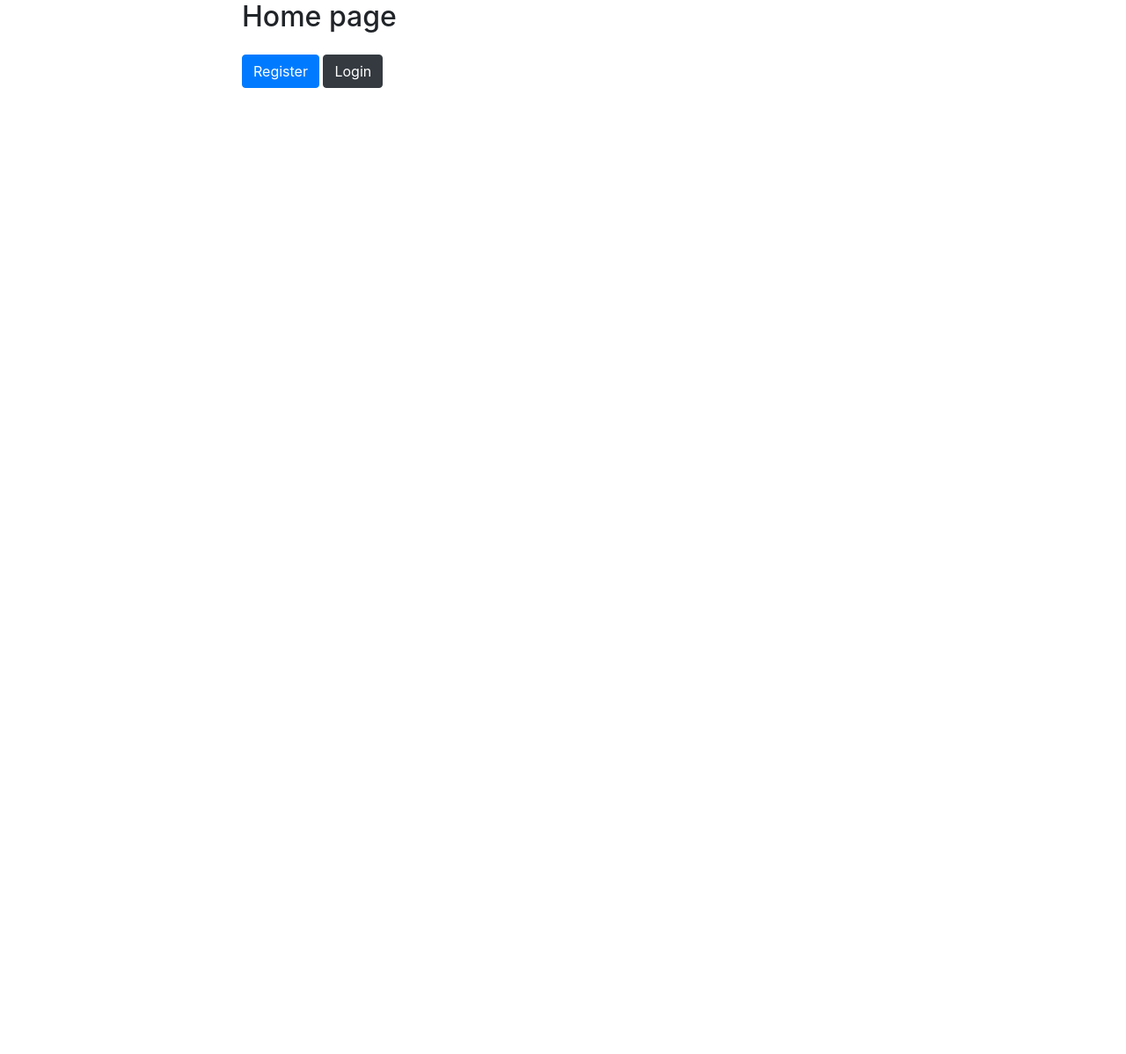
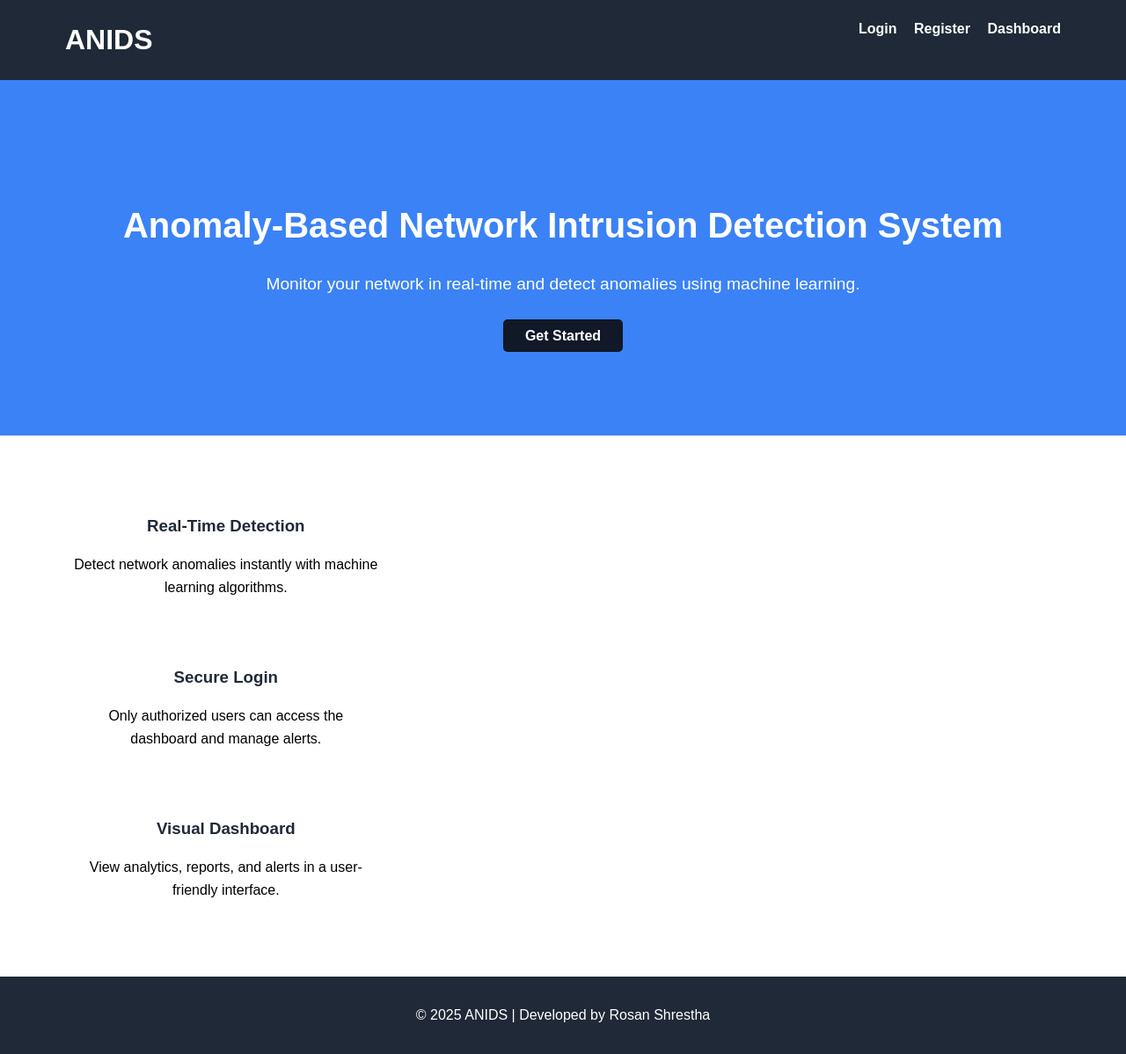
Before and after one commit to rosangithub/ANIDS, a Flask app: page / in a window 1280 px wide. Shown: the whole page at 88% size. Before the commit the page ends 100 px from the top, so only its background shows below. Run offline with Flask 3, Linux system fonts and the light colour scheme.

Commit message:
add simple home page

```diff
--- /dev/null
+++ b/static/css/style.css
@@ -0,0 +1,101 @@
+/* General Styles */
+body {
+    font-family: Arial, sans-serif;
+    margin: 0;
+    padding: 0;
+    line-height: 1.6;
+    background-color: #f5f5f5;
+}
+
+.container {
+    width: 90%;
+    max-width: 1200px;
+    margin: auto;
+}
+
+/* Header */
+header {
+    background: #1f2937;
+    color: #fff;
+    padding: 20px 0;
+}
+
+header h1 {
+    display: inline-block;
+    margin: 0;
+    padding-left: 10px;
+}
+
+header nav {
+    float: right;
+    margin-right: 10px;
+}
+
+header nav a {
+    color: #fff;
+    text-decoration: none;
+    margin-left: 15px;
+    font-weight: bold;
+}
+
+header nav a:hover {
+    text-decoration: underline;
+}
+
+/* Hero Section */
+.hero {
+    background: #3b82f6;
+    color: #fff;
+    padding: 100px 0;
+    text-align: center;
+}
+
+.hero h2 {
+    margin-bottom: 20px;
+    font-size: 2.5em;
+}
+
+.hero p {
+    font-size: 1.2em;
+    margin-bottom: 30px;
+}
+
+.hero .btn {
+    background: #111827;
+    color: #fff;
+    padding: 10px 25px;
+    text-decoration: none;
+    font-weight: bold;
+    border-radius: 5px;
+}
+
+.hero .btn:hover {
+    background: #374151;
+}
+
+/* Features Section */
+.features {
+    display: flex;
+    justify-content: space-around;
+    padding: 50px 0;
+    text-align: center;
+    background: #fff;
+}
+
+.feature {
+    width: 30%;
+    padding: 20px;
+}
+
+.feature h3 {
+    margin-bottom: 15px;
+    color: #1f2937;
+}
+
+/* Footer */
+footer {
+    background: #1f2937;
+    color: #fff;
+    text-align: center;
+    padding: 15px 0;
+}
--- a/templates/index.html
+++ b/templates/index.html
@@ -1,5 +1,6 @@
+<!--
 <!DOCTYPE html>
-<html lang="en">
+ <html lang="en">
 <head>
   <title>Auth system</title>
   <meta charset="utf-8">
@@ -24,4 +25,57 @@
 </div>
 
 </body>
+</html>-->
+
+<!DOCTYPE html>
+<html lang="en">
+<head>
+    <meta charset="UTF-8">
+    <meta name="viewport" content="width=device-width, initial-scale=1.0">
+    <title>ANIDS - Home</title>
+    <link rel="stylesheet" href="{{ url_for('static', filename='css/style.css') }}">
+</head>
+<body>
+    <header>
+        <div class="container">
+            <h1>ANIDS</h1>
+            <nav>
+                <a href="{{ url_for('login') }}">Login</a>
+                <a href="{{ url_for('register') }}">Register</a>
+                <a href="{{ url_for('dashboard') }}">Dashboard</a>
+            </nav>
+        </div>
+    </header>
+
+    <section class="hero">
+        <div class="container">
+            <h2>Anomaly-Based Network Intrusion Detection System</h2>
+            <p>Monitor your network in real-time and detect anomalies using machine learning.</p>
+            <a href="{{ url_for('register') }}" class="btn">Get Started</a>
+        </div>
+    </section>
+
+    <section class="features">
+        <div class="container">
+            <div class="feature">
+                <h3>Real-Time Detection</h3>
+                <p>Detect network anomalies instantly with machine learning algorithms.</p>
+            </div>
+            <div class="feature">
+                <h3>Secure Login</h3>
+                <p>Only authorized users can access the dashboard and manage alerts.</p>
+            </div>
+            <div class="feature">
+                <h3>Visual Dashboard</h3>
+                <p>View analytics, reports, and alerts in a user-friendly interface.</p>
+            </div>
+        </div>
+    </section>
+
+    <footer>
+        <div class="container">
+            <p>&copy; 2025 ANIDS | Developed by Rosan Shrestha</p>
+        </div>
+    </footer>
+</body>
 </html>
```
